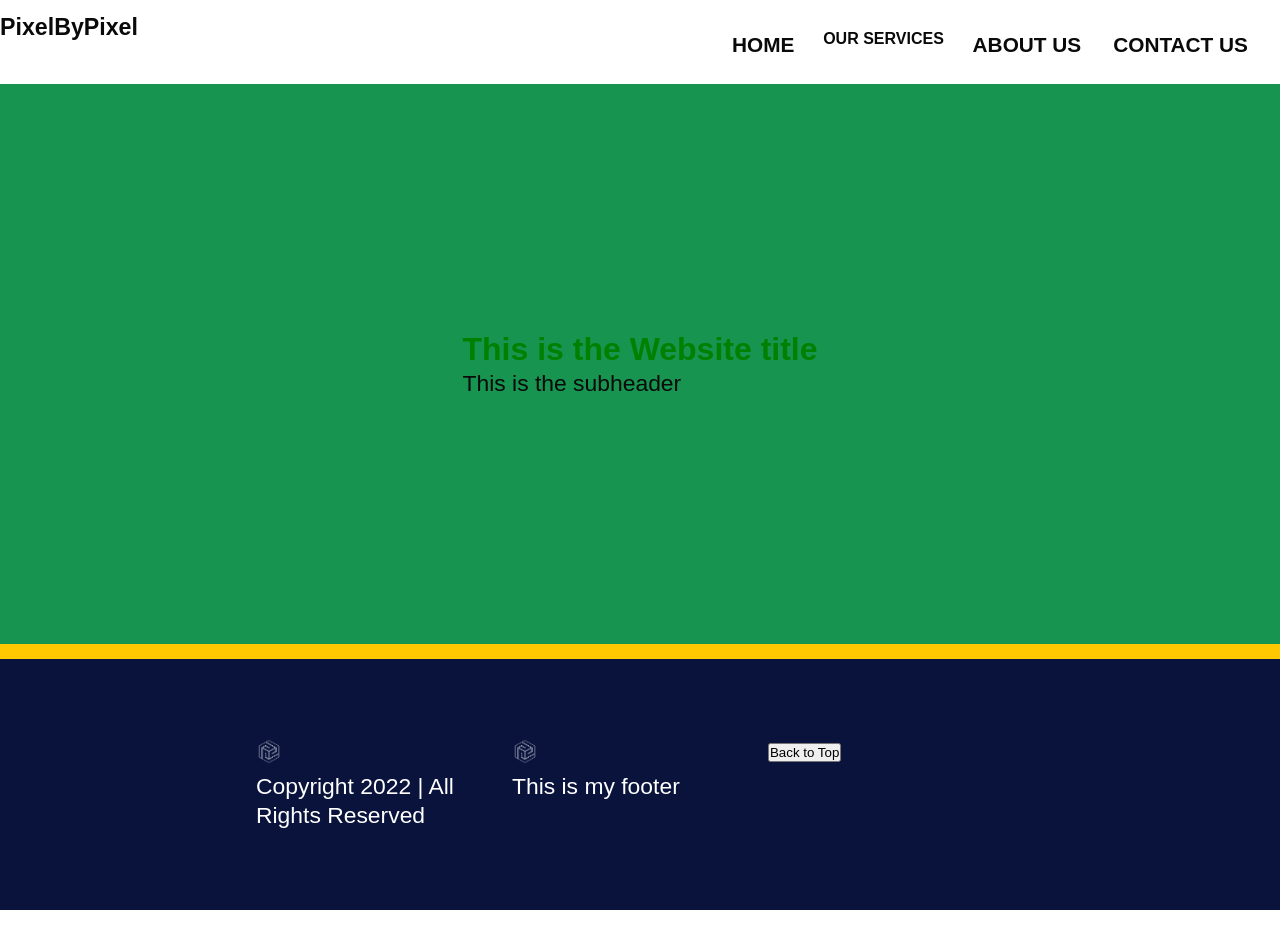
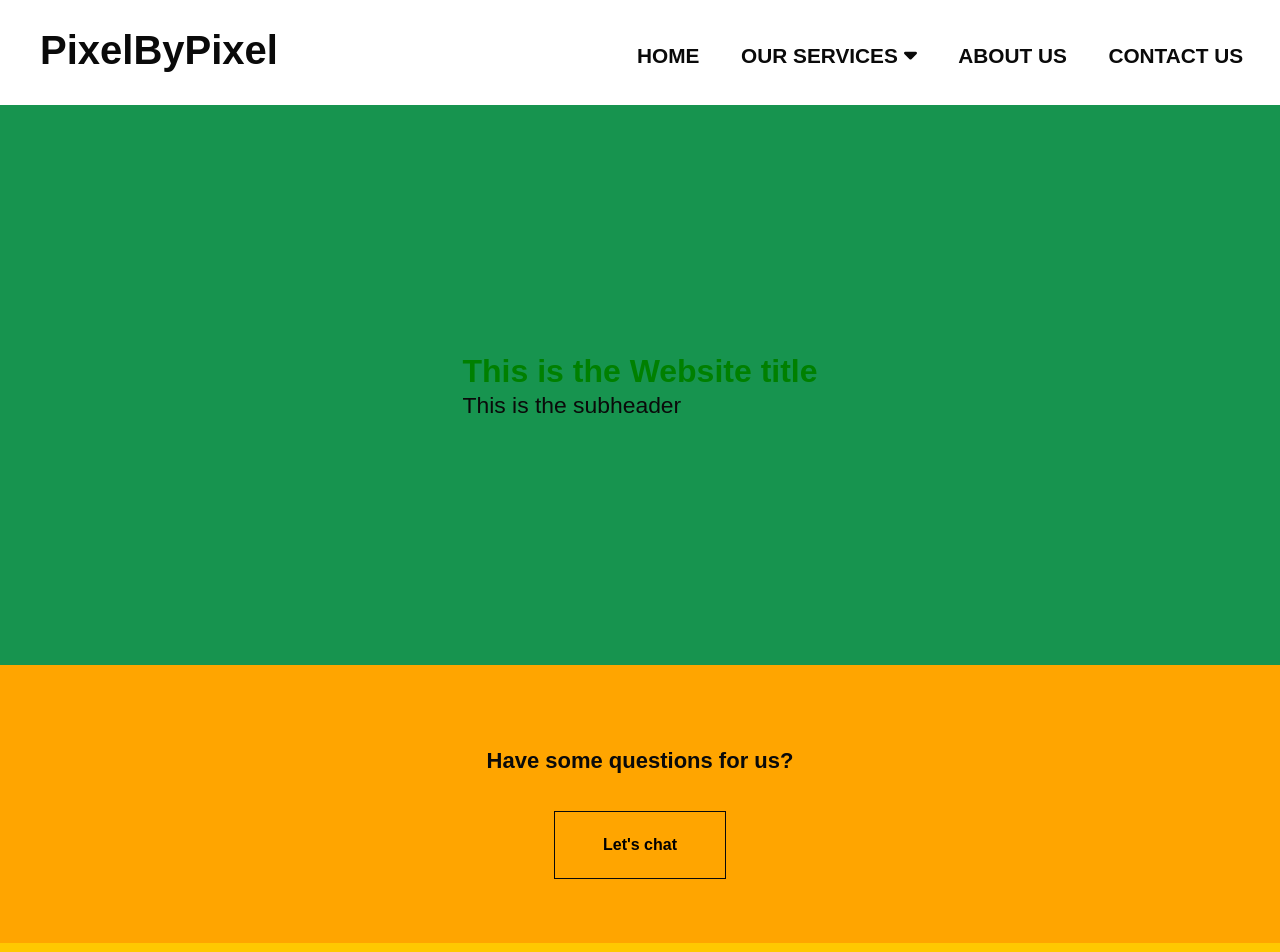
Before and after one commit to Iancahn/PixelByPixel, a React (Create React App) app: page /webdesign in a window 1280 px wide. Shown: the top 952 px of the page. Before the commit the page ends 910 px from the top, so only its background shows below. Built offline with nearby package versions, Linux system fonts and the light colour scheme; a web font is replaced by a local one.

Commit message:
SETUP : font awesome
More css and icons

```diff
--- a/package.json
+++ b/package.json
@@ -3,6 +3,9 @@
   "version": "0.1.0",
   "private": true,
   "dependencies": {
+    "@fortawesome/fontawesome-svg-core": "^6.2.0",
+    "@fortawesome/free-solid-svg-icons": "^6.2.0",
+    "@fortawesome/react-fontawesome": "^0.2.0",
     "@testing-library/jest-dom": "^5.16.5",
     "@testing-library/react": "^13.3.0",
     "@testing-library/user-event": "^13.5.0",
--- /dev/null
+++ b/src/components/Calltoaction.jsx
@@ -0,0 +1,14 @@
+import React from 'react';
+// import components
+
+
+function Calltoaction() {
+    return (
+        <div className="call-to-action">
+            <h3>Have some questions for us?</h3>
+            <button className="call-to-action-button">Let's chat</button>
+        </div>
+    )
+}
+
+export default Calltoaction;
--- a/src/components/Navbar.jsx
+++ b/src/components/Navbar.jsx
@@ -1,23 +1,23 @@
 import React from 'react';
 import { NavLink } from "react-router-dom";
+// import FontAwesome
+import { FontAwesomeIcon } from '@fortawesome/react-fontawesome'
+import { faCaretDown } from '@fortawesome/free-solid-svg-icons'
 
 function Navbar() {
     return (
         < header >
             {/* Add lottie animation logo at later stage */}
             <NavLink className="nav-link" to="/">
-                <h1 class="logo">PixelByPixel</h1>
+                <h1 className="logo">PixelByPixel</h1>
             </NavLink>
             <nav>
                 <ul class="main-nav">
-                    <NavLink className="nav-link" to="/">
+                    <li><NavLink className="nav-link" to="/">
                         Home
-                    </NavLink>
-                    <div className="dropdown">
-                        <button className="dropbtn">OUR SERVICES
-                            <i className="fa fa-caret-down"></i>
-                        </button>
-                        <div className="dropdown-content">
+                    </NavLink></li>
+                    <li className='dropdown'>Our Services <FontAwesomeIcon icon={faCaretDown} />
+                        <div className='dropdown-content'>
                             <NavLink className="nav-link" to="/monthtomonth">
                                 Month to Month
                             </NavLink>
@@ -28,7 +28,7 @@ function Navbar() {
                                 Graphic Design
                             </NavLink>
                         </div>
-                    </div>
+                    </li>
                     <li className="nav-item">
                         <NavLink className="nav-link" to="/aboutus">
                             About Us
@@ -40,7 +40,7 @@ function Navbar() {
                         </NavLink>
                     </li>
                 </ul>
-            </nav>
+            </nav >
         </header >
     )
 }
--- a/src/pages/WebsiteDesign.jsx
+++ b/src/pages/WebsiteDesign.jsx
@@ -1,11 +1,17 @@
 import React from 'react';
 // import components
 import ServiceHeader from '../components/ServiceHeader';
+import Calltoaction from '../components/Calltoaction';
 
 function WebsiteDesign(props) {
     return (
-        <div className="website-design-header">
-            <ServiceHeader title="This is the Website title" subheader="This is the subheader" />
+        <div>
+            <div className="website-design-header">
+                <ServiceHeader title="This is the Website title" subheader="This is the subheader" />
+                <div className='testdiv'>
+                    <Calltoaction />
+                </div>
+            </div>
         </div>
     )
 }
--- a/src/styles/_navbar.scss
+++ b/src/styles/_navbar.scss
@@ -23,16 +23,19 @@ a {
     padding-right: 1em;
 }
 
-.logo a,
-.main-nav a {
-    font-size: 5rem;
-    padding: 10px 1rem;
+.logo {
+    font-size: 2.5rem;
+    margin-left: 1em;
+    margin-top: 0.3em;
+}
+
+
+.main-nav li,
+.dropdown {
+    padding: 1em 1em;
     text-transform: uppercase;
     text-align: center;
     display: block;
-}
-
-.main-nav a {
     color: $pixel-black;
     font-size: 1.3rem;
     font-weight: bolder;
@@ -56,7 +59,7 @@ header {
     position: absolute;
     background-color: $pixel-white;
     min-width: 160px;
-    box-shadow: 0px 8px 16px 0px rgba(0, 0, 0, 0.2);
+    box-shadow: 0px 8px 16px 0px rgba(0, 0, 0, 0.3);
     z-index: 1;
     border-radius: 5px;
 }
@@ -67,8 +70,8 @@ header {
     text-decoration: none;
     display: block;
     text-align: left;
-    padding: 1rem;
-    font-size: 0.95rem;
+    padding: 1em 1.5em;
+    font-size: 1.1rem;
 }
 
 .dropdown-content a:hover {
@@ -79,12 +82,12 @@ header {
     display: block;
 }
 
-.dropdown .dropbtn {
-    font-size: 1rem;
+.dropdown {
+    font-size: 1.3rem;
     border: none;
     outline: none;
     color: $pixel-black;
-    padding: 12px 0.8em 0px 0.8em;
+    padding: 0.65em 1em 0px 0.8em;
     background-color: inherit;
     font-family: inherit;
     margin: 0;
--- a/src/styles/app.scss
+++ b/src/styles/app.scss
@@ -29,6 +29,20 @@ $pixel-white: #fff;
     box-sizing: border-box;
 }
 
+.call-to-action-button {
+    margin-top: 2em;
+    padding: 1.5em 3em;
+    font-size: 1em;
+    font-weight: 700;
+    background-color: transparent;
+    border: 1px solid $pixel-black;
+    transition: 0.3s;
+}
+
+.call-to-action-button:hover {
+    background-color: $pixel-white;
+}
+
 body {
     background-color: $pixel-white;
     font: 100% $font-stack;
@@ -38,6 +52,15 @@ body {
 
 section {
     padding: 10em 0;
+}
+
+.call-to-action {
+    background-color: orange;
+    padding: 4em;
+    display: flex;
+    align-items: center;
+    justify-content: center;
+    flex-direction: column;
 }
 
 .container {
```
Also changed, not shown: 1 other file (tests, documents, lock files or other folders).
